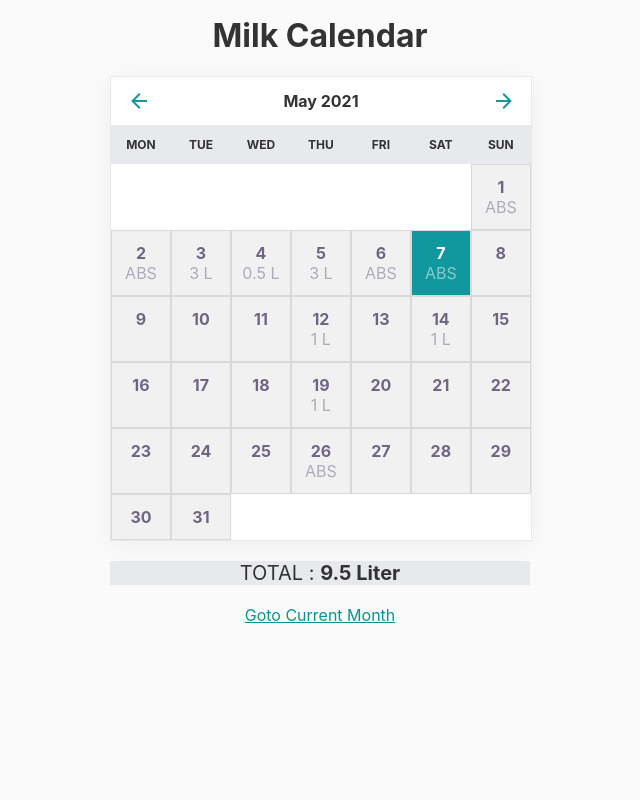
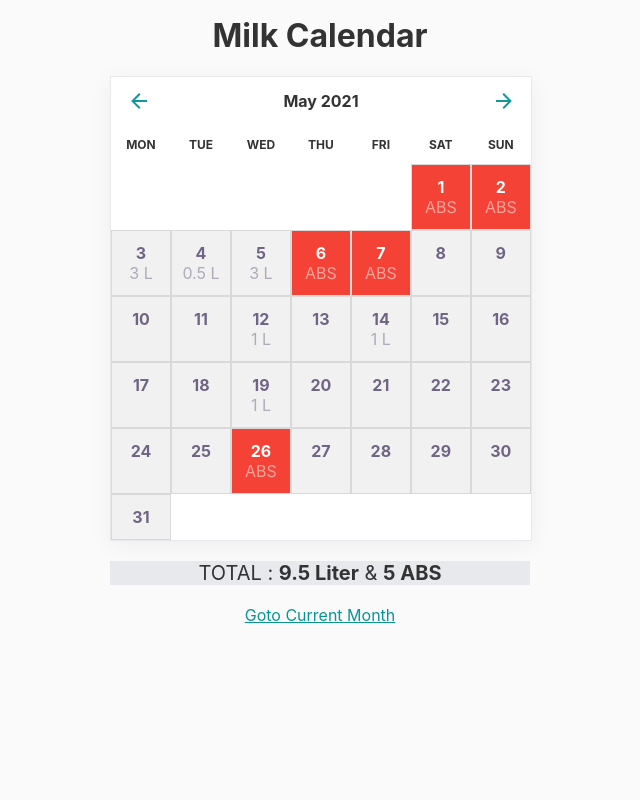
Before and after one commit to krishnanandgupta/milk-calendar, a PHP site: page / in a window 1280 px wide. Shown: the whole page, without its empty margins (320-960 px from the left). Run offline with PHP 8.4, Linux system fonts and the light colour scheme; data comes from the database, SQL or seed files in the repository.

Commit message:
minor UI changes

```diff
--- a/index.php
+++ b/index.php
@@ -3,12 +3,10 @@ include 'db_config.php';
 if (isset($_GET["m"])&&isset($_GET["y"])){
 	$mm  = $_GET["m"];
 	$yy  = $_GET["y"];
-	$cm = 0;
 }
 else {
 	$mm  = date("n");
 	$yy  = date("Y");
-	$cm = 1;
 }
 
 if($mm==1){
@@ -70,23 +68,26 @@ html {box-sizing: border-box;font-size: 10px;}body {font-family: -apple-system,
 <div class="vcal-body">
 <?php
 $total=0;
+$abs=0;
 
 for($i=1;$i<=$row['num_day'];$i++){
-	echo '<a href="/entry.php?dd='.$i.'&mm='.$mm.'&yy='.$yy.'"';
+	echo '<a href="/entry.php?dd='.$i.'&mm='.$mm.'&yy='.$yy.'" class="vcal-date';
 	if($i==1)
-		echo 'class="vcal-date" style="margin-left:'. $day*14.28 .'%">';
-	elseif($cm && $i==date("d"))
-		echo 'class="vcal-date vcal-date--today">';
-	else
-		echo 'class="vcal-date">';
-	echo '<b>'.$i.'</b><span class="vcal-date--disabled">';
+		echo ' ml-'.$day;
+	if($mm==date("n") && $i==date("d"))
+		echo ' vcal-date--today';
+	if(!is_null($row[$i]) && $row[$i]==0)
+		echo ' vcal-date--abs';
+	echo '"><b>'.$i.'</b><span class="vcal-date--disabled">';
 	if(!is_null($row[$i])){
 		if($row[$i]!=0 ){
 			echo $row[$i].' L';
 			$total+=$row[$i];
 		}
-		else
+		else{
 			echo 'ABS';
+			$abs++;
+		}
 	}
 
 
@@ -96,7 +97,7 @@ for($i=1;$i<=$row['num_day'];$i++){
 ?>
 </div>
 </div>
-<p class="demo-picked">TOTAL : <span><?php echo $total;?> Liter</span></p>
+<p class="demo-picked">TOTAL : <span><?php echo $total;?> Liter</span> & <span><?php echo $abs;?> ABS</span> </p>
 <a href="/">Goto Current Month</a>
 </div>
 </body>
--- a/pandit.css
+++ b/pandit.css
@@ -4,8 +4,8 @@
   --vcal-border-color: #e7e9ed;
   --vcal-today-bg-color: #10989E;
   --vcal-today-color: #fff;
-  --vcal-selected-bg-color: #E7E9ED;
-  --vcal-selected-color: #333;
+  --vcal-abs-bg-color: #F44336;
+  --vcal-abs-color: #fff;
 }
 
 #v-cal *, #v-cal *:before, #v-cal *:after {
@@ -104,9 +104,9 @@
   color: var(--vcal-today-color);
 }
 
-#v-cal .vcal-date--selected {
-  background-color: var(--vcal-selected-bg-color);
-  color: var(--vcal-selected-color);
+#v-cal .vcal-date--abs {
+  background-color: var(--vcal-abs-bg-color);
+  color: var(--vcal-abs-color);
 }
 
 #v-cal .vcal-date--disabled {
@@ -114,3 +114,11 @@
   cursor: not-allowed;
   opacity: 0.5;
 }
+
+#v-cal .ml-1{margin-left:0%}
+#v-cal .ml-2{margin-left:14.28%}
+#v-cal .ml-3{margin-left:28.56%}
+#v-cal .ml-4{margin-left:42.84%}
+#v-cal .ml-5{margin-left:57.12%}
+#v-cal .ml-6{margin-left:71.4%}
+#v-cal .ml-7{margin-left:85.68%}
```
Also changed, not shown: style.css (+6 -6 lines).
